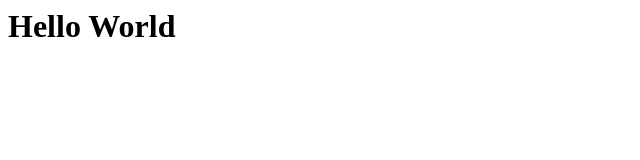
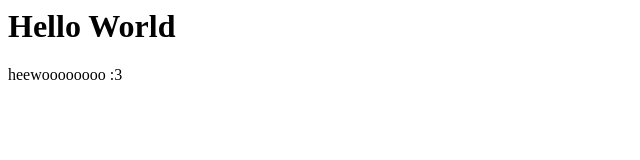
Before and after one commit to ImpendingCalamity/test-project, a plain HTML site: page index.html in a window 1280 px wide. Shown: the whole page, without its empty margins (0-640 px from the left). Drawn offline with Linux system fonts and the light colour scheme.

Commit message:
add content to site

```diff
--- a/index.html
+++ b/index.html
@@ -1 +1,2 @@
 <h1>Hello World</h1>
+<p>heewoooooooo :3 </p>
```
